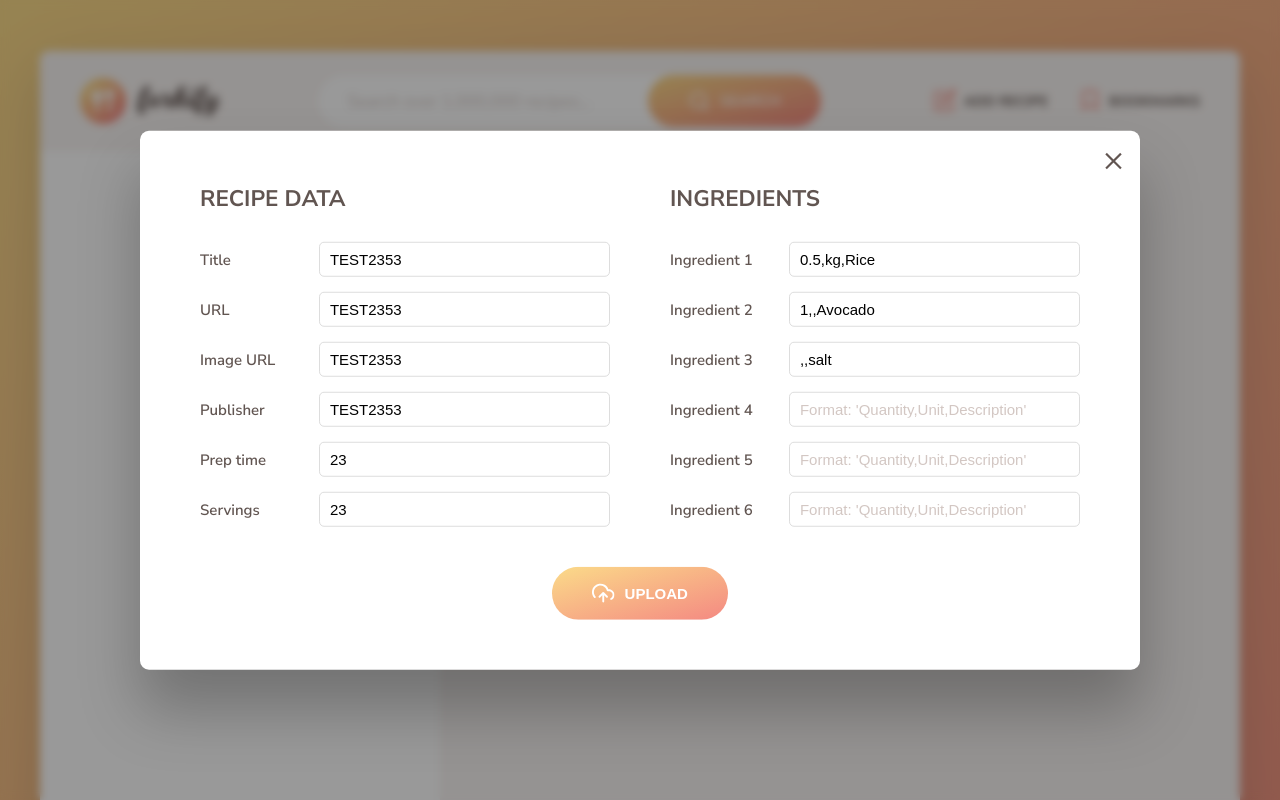
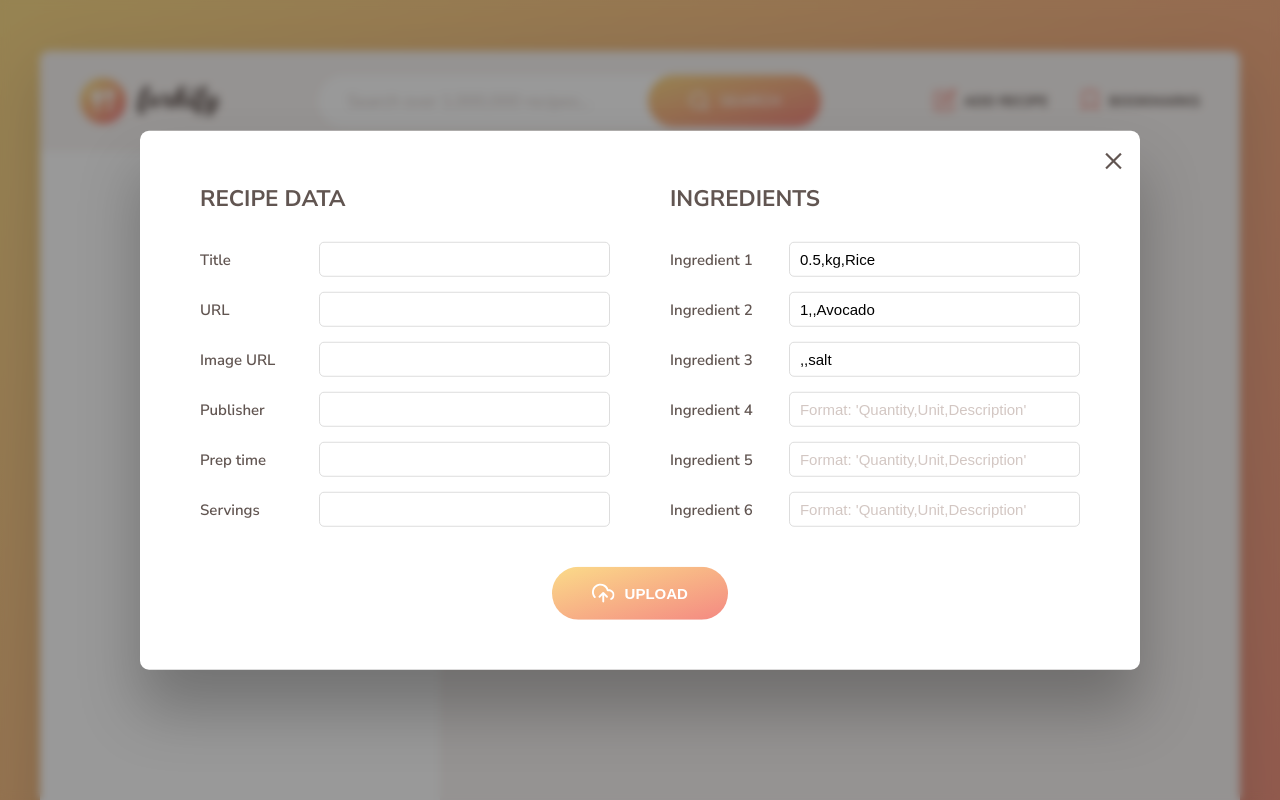
Before and after one commit to SeifTamer404/forkify, a website built with Parcel: page index.html in a window 1280 px wide. Both pictures are taken after a click on the button "ADD RECIPE". Shown: the top 800 px of the page. Built offline with nearby package versions, Linux system fonts and the light colour scheme.

Commit message:
fixed add recipe

```diff
--- a/index.html
+++ b/index.html
@@ -249,17 +249,17 @@
       <div class="upload__column">
         <h3 class="upload__heading">Recipe data</h3>
         <label>Title</label>
-        <input value="TEST2353" required name="title" type="text" />
+        <input value="" required name="title" type="text" />
         <label>URL</label>
-        <input value="TEST2353" required name="sourceUrl" type="text" />
+        <input value="" required name="sourceUrl" type="text" />
         <label>Image URL</label>
-        <input value="TEST2353" required name="image" type="text" />
+        <input value="" required name="image" type="text" />
         <label>Publisher</label>
-        <input value="TEST2353" required name="publisher" type="text" />
+        <input value="" required name="publisher" type="text" />
         <label>Prep time</label>
-        <input value="23" required name="cookingTime" type="number" />
+        <input value="" required name="cookingTime" type="number" />
         <label>Servings</label>
-        <input value="23" required name="servings" type="number" />
+        <input value="" required name="servings" type="number" />
       </div>
 
       <div class="upload__column">
```
